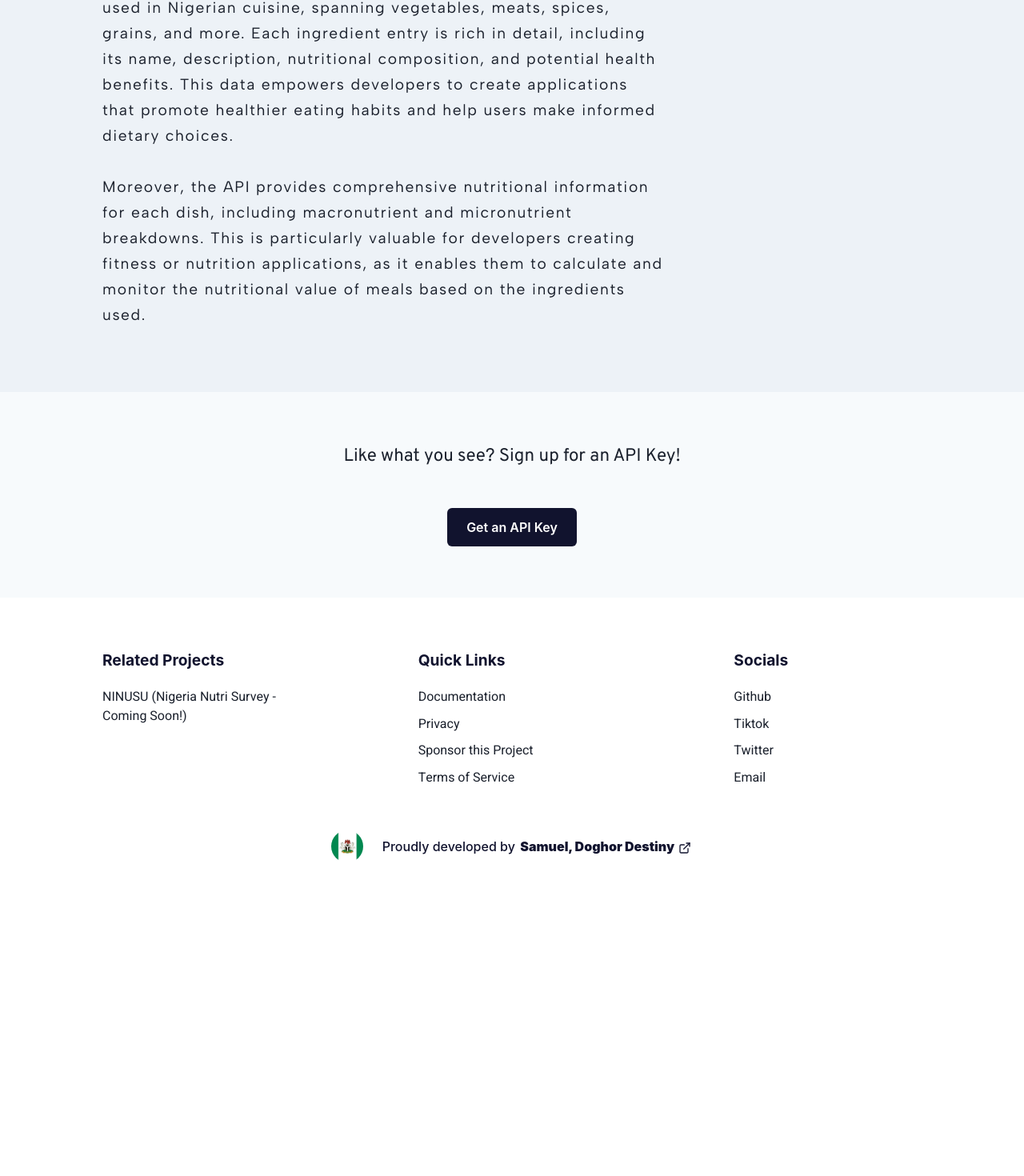
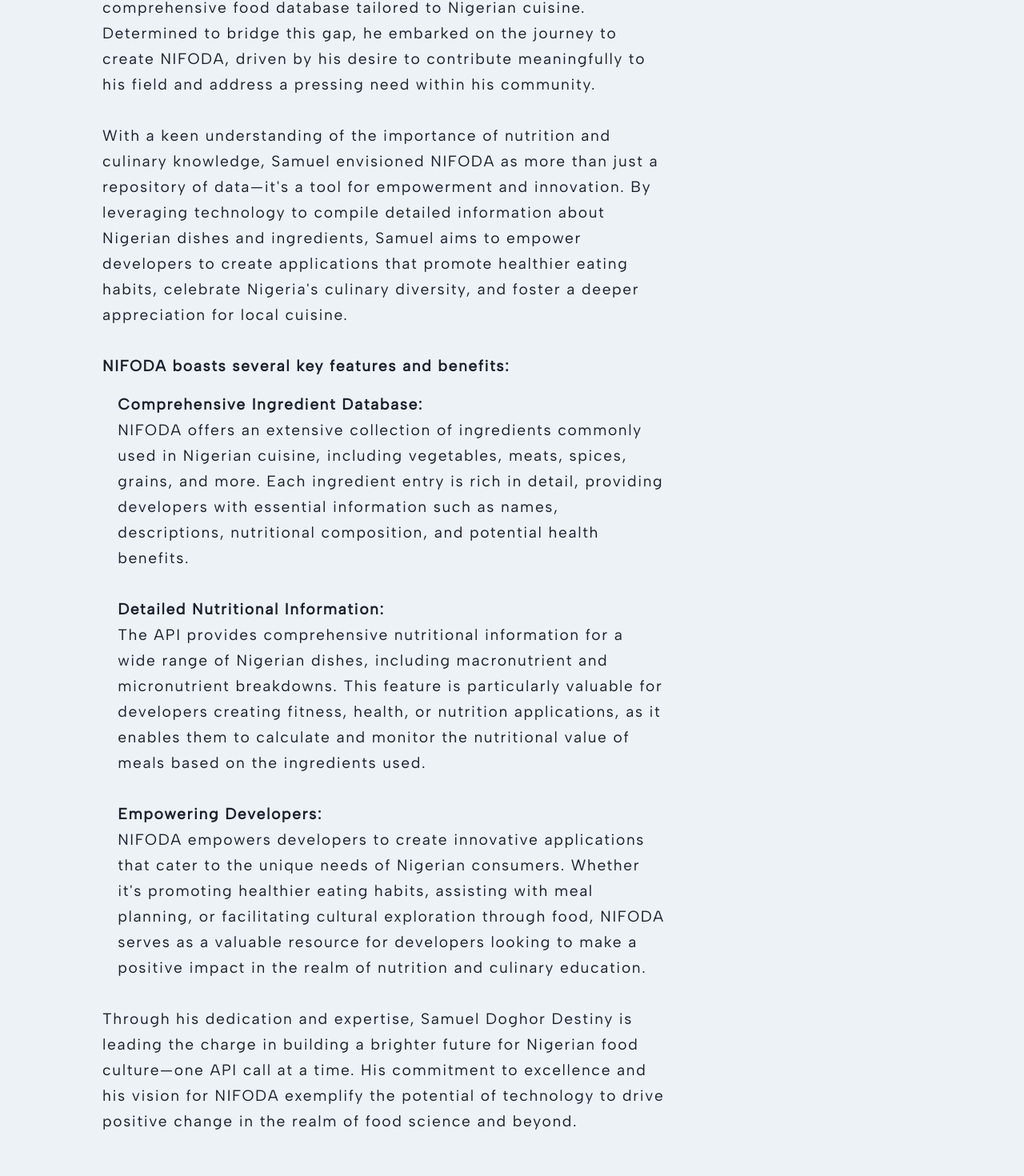
Before and after one commit to samdoghor/ng-food-fe, a React (Vite) app: page /about in a window 1280 px wide. Shown: the part 496-1966 px from the top of the page at 80% size. Before the commit the page ends 1590 px from the top, so only its background shows below. Built offline with nearby package versions, Linux system fonts and the light colour scheme.

Commit message:
feat: update the about page

```diff
--- a/src/constants/about.ts
+++ b/src/constants/about.ts
@@ -1,8 +1,8 @@
 export const AboutContent = [
     {
         id: 1,
-        p1: "The Nigerian Food Database API (NIFODA) is a powerful resource aimed at creating a comprehensive repository of Nigerian culinary knowledge. Its primary mission is to provide developers with easy access to a wealth of information about various Nigerian dishes. This database contains extensive details about ingredients, nutritional value, and other relevant information crucial for food-related applications.",
-        p2: "One of its key features is the extensive collection of ingredients used in Nigerian cuisine, spanning vegetables, meats, spices, grains, and more. Each ingredient entry is rich in detail, including its name, description, nutritional composition, and potential health benefits. This data empowers developers to create applications that promote healthier eating habits and help users make informed dietary choices.",
-        p3: "Moreover, the API provides comprehensive nutritional information for each dish, including macronutrient and micronutrient breakdowns. This is particularly valuable for developers creating fitness or nutrition applications, as it enables them to calculate and monitor the nutritional value of meals based on the ingredients used.",
+        p1: "The Nigerian Food Database API (NIFODA) is the brainchild of Samuel Doghor Destiny, a passionate advocate for advancing the field of food science and technology in Nigeria. Samuel's motivation stems from his deep-rooted belief in the transformative power of technology to revolutionize the way Nigerians interact with their food culture and make informed dietary choices.",
+        p2: "As a dedicated student of Food Science and Technology at Rivers State University, Samuel recognized the glaring absence of a comprehensive food database tailored to Nigerian cuisine. Determined to bridge this gap, he embarked on the journey to create NIFODA, driven by his desire to contribute meaningfully to his field and address a pressing need within his community.",
+        p3: "With a keen understanding of the importance of nutrition and culinary knowledge, Samuel envisioned NIFODA as more than just a repository of data—it's a tool for empowerment and innovation. By leveraging technology to compile detailed information about Nigerian dishes and ingredients, Samuel aims to empower developers to create applications that promote healthier eating habits, celebrate Nigeria's culinary diversity, and foster a deeper appreciation for local cuisine.",
     }
 ]
--- a/src/pages/About.tsx
+++ b/src/pages/About.tsx
@@ -3,6 +3,7 @@
 import { AboutContent } from "../constants/about";
 import GetAPI from "../components/GetAPI";
 import { motion } from "framer-motion";
+import { ListItem, UnorderedList } from "@chakra-ui/react";
 
 const textVariant = {
   initial: {
@@ -67,6 +68,57 @@
                     <Text py={"1rem"} pe={{ lg: "20rem" }}>
                       {about.p3}
                     </Text>
+                    <Text py={"1rem"} pe={{ lg: "20rem" }} fontWeight={900}>
+                      NIFODA boasts several key features and benefits:
+                    </Text>
+                    <Text pb={"1rem"} pe={{ lg: "20rem" }}>
+                      <UnorderedList>
+                        <ListItem pb={"1rem"}>
+                          <Text fontWeight={900}>
+                            Comprehensive Ingredient Database:
+                          </Text>
+                          NIFODA offers an extensive collection of ingredients
+                          commonly used in Nigerian cuisine, including
+                          vegetables, meats, spices, grains, and more. Each
+                          ingredient entry is rich in detail, providing
+                          developers with essential information such as names,
+                          descriptions, nutritional composition, and potential
+                          health benefits.
+                        </ListItem>
+                        <ListItem py={"1rem"}>
+                          <Text fontWeight={900}>
+                            Detailed Nutritional Information:
+                          </Text>
+                          The API provides comprehensive nutritional information
+                          for a wide range of Nigerian dishes, including
+                          macronutrient and micronutrient breakdowns. This
+                          feature is particularly valuable for developers
+                          creating fitness, health, or nutrition applications,
+                          as it enables them to calculate and monitor the
+                          nutritional value of meals based on the ingredients
+                          used.
+                        </ListItem>
+                        <ListItem py={"1rem"}>
+                          <Text fontWeight={900}>Empowering Developers:</Text>
+                          NIFODA empowers developers to create innovative
+                          applications that cater to the unique needs of
+                          Nigerian consumers. Whether it's promoting healthier
+                          eating habits, assisting with meal planning, or
+                          facilitating cultural exploration through food, NIFODA
+                          serves as a valuable resource for developers looking
+                          to make a positive impact in the realm of nutrition
+                          and culinary education.
+                        </ListItem>
+                      </UnorderedList>
+                      <Text py={"1rem"}>
+                        Through his dedication and expertise, Samuel Doghor
+                        Destiny is leading the charge in building a brighter
+                        future for Nigerian food culture—one API call at a time.
+                        His commitment to excellence and his vision for NIFODA
+                        exemplify the potential of technology to drive positive
+                        change in the realm of food science and beyond.
+                      </Text>
+                    </Text>
                   </Text>
                 </>
               ))}
```
Also changed, not shown: 1 other file (tests, documents, lock files or other folders).
